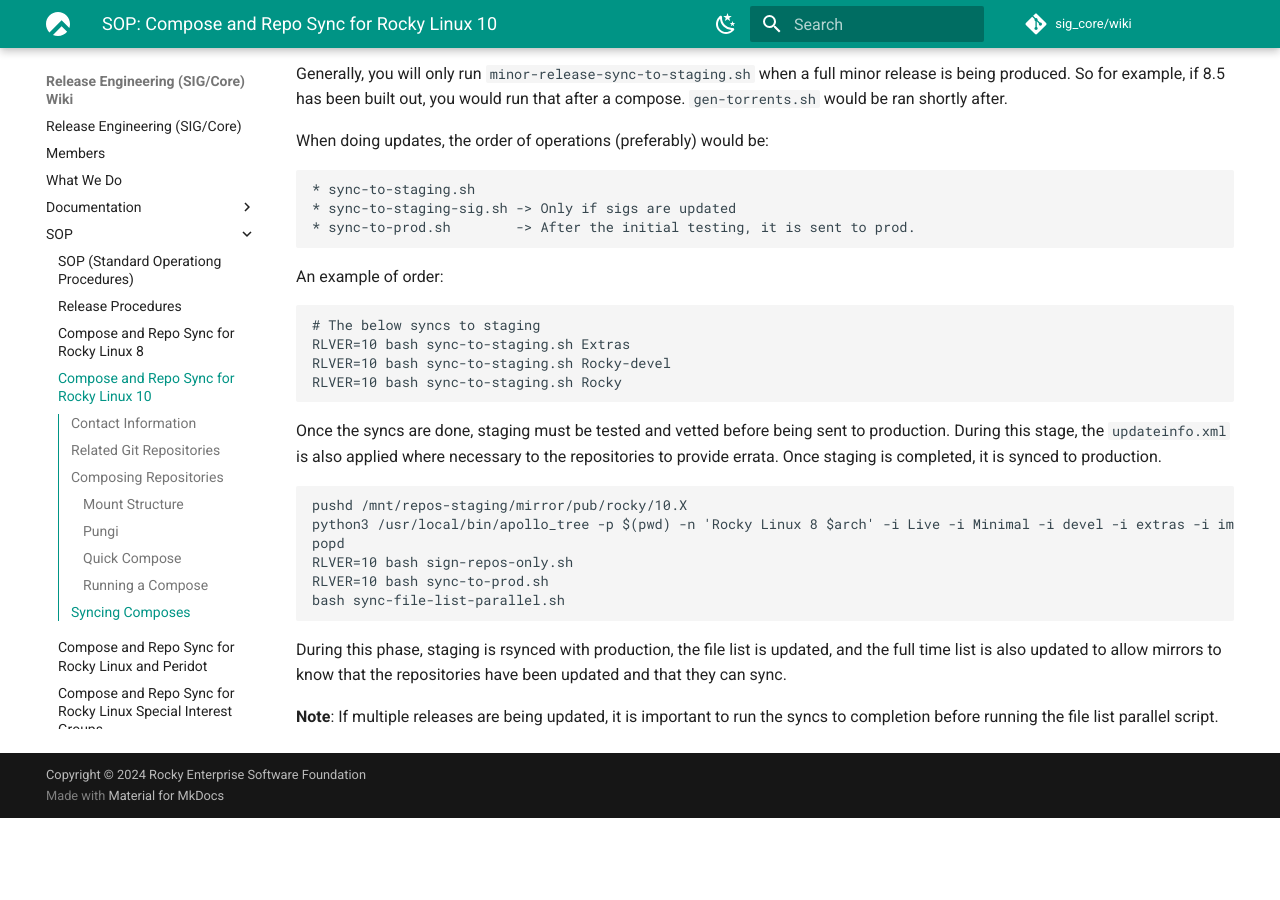
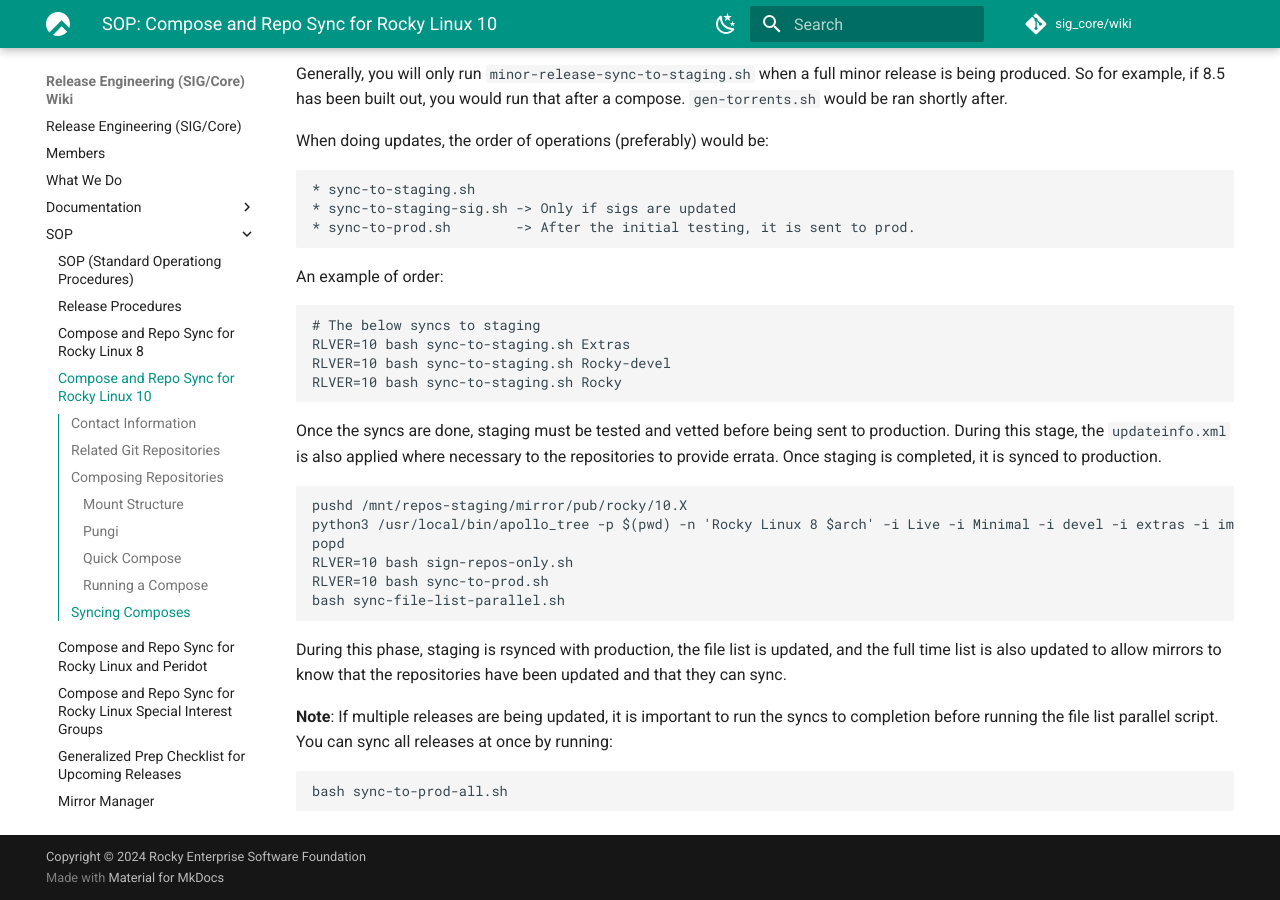
Before and after one commit to rocky-linux/sig-core-wiki, an MkDocs documentation site: the page built from docs/sop/sop_compose_10.md, in a window 1280 px wide and 900 px high, scrolled down 3053 px. Built offline with MkDocs 1.6.1 and Material for MkDocs 9.7.7, drawn with Linux system fonts in a browser that asks for light colours; before the commit the page ends 3871 px from its top, so only the background shows below that.

Commit message:
quick wiki update

````diff
--- a/docs/sop/sop_compose_10.md
+++ b/docs/sop/sop_compose_10.md
@@ -145,4 +145,8 @@
 
 During this phase, staging is rsynced with production, the file list is updated, and the full time list is also updated to allow mirrors to know that the repositories have been updated and that they can sync.
 
-**Note**: If multiple releases are being updated, it is important to run the syncs to completion before running the file list parallel script.
+**Note**: If multiple releases are being updated, it is important to run the syncs to completion before running the file list parallel script. You can sync all releases at once by running:
+
+```
+bash sync-to-prod-all.sh
+```
````
